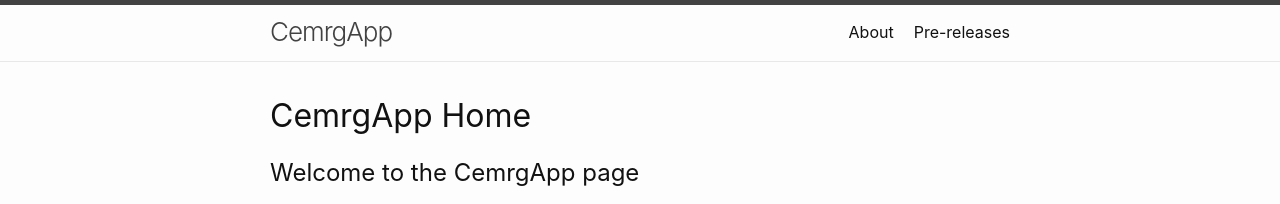
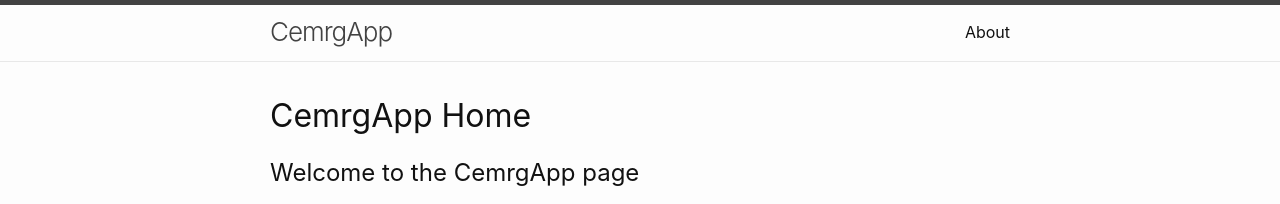
Before and after one commit to OpenHeartDevelopers/CemrgApp, a Jekyll site: the page built from index.md, in a window 1280 px wide. Shown: the top 204 px of the page. Built offline with Jekyll 4.4.1, drawn with Linux system fonts in a browser that asks for light colours.

Commit message:
Update _config.yml

```diff
--- a/_config.yml
+++ b/_config.yml
@@ -50,7 +50,7 @@ minima:
 # this and add the path to the pages in order as they should show up
 header_pages:
 - about.md
-- pre-releases.md
+# - pre-releases.md
 
 # Build settings
 theme: minima
```
